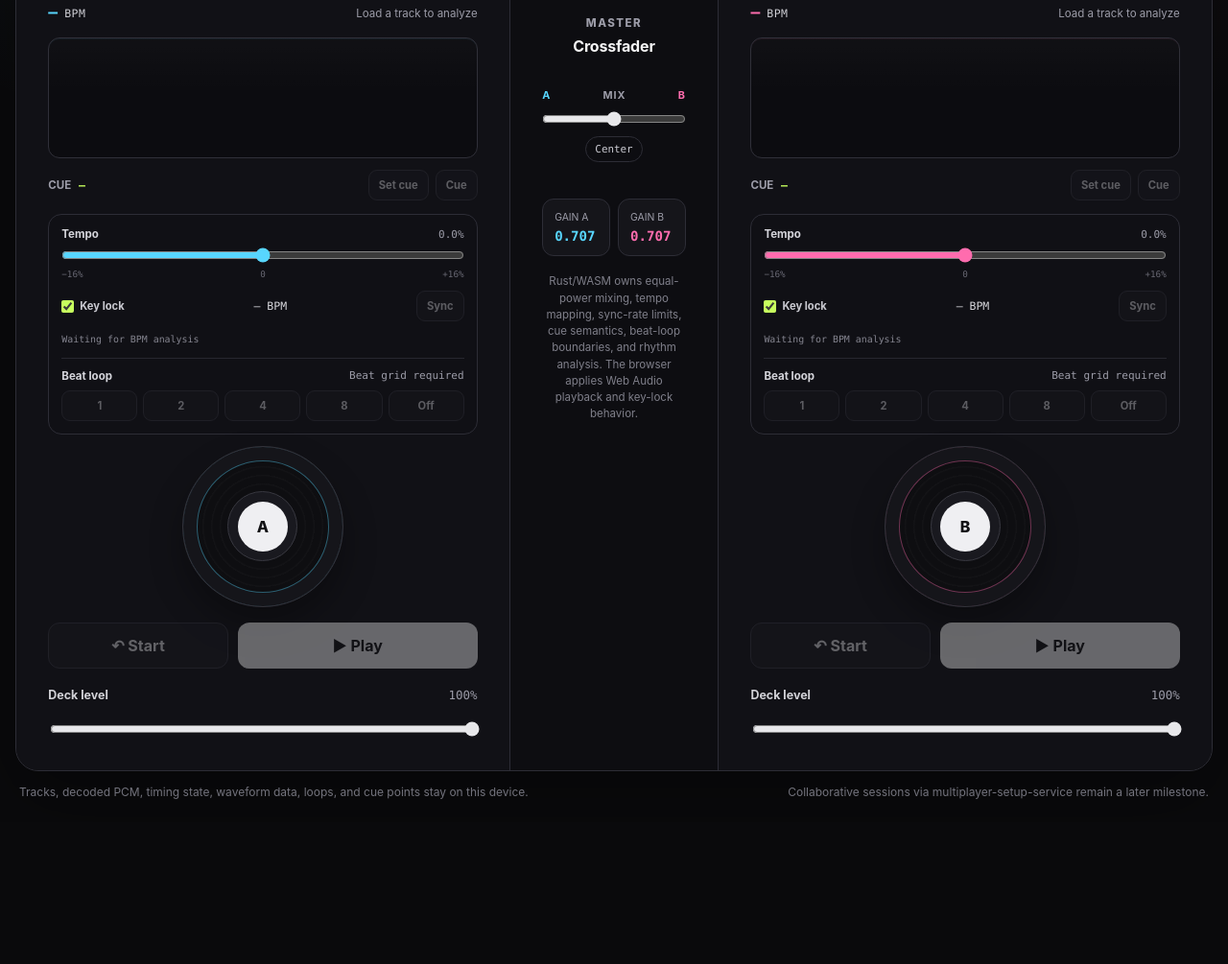
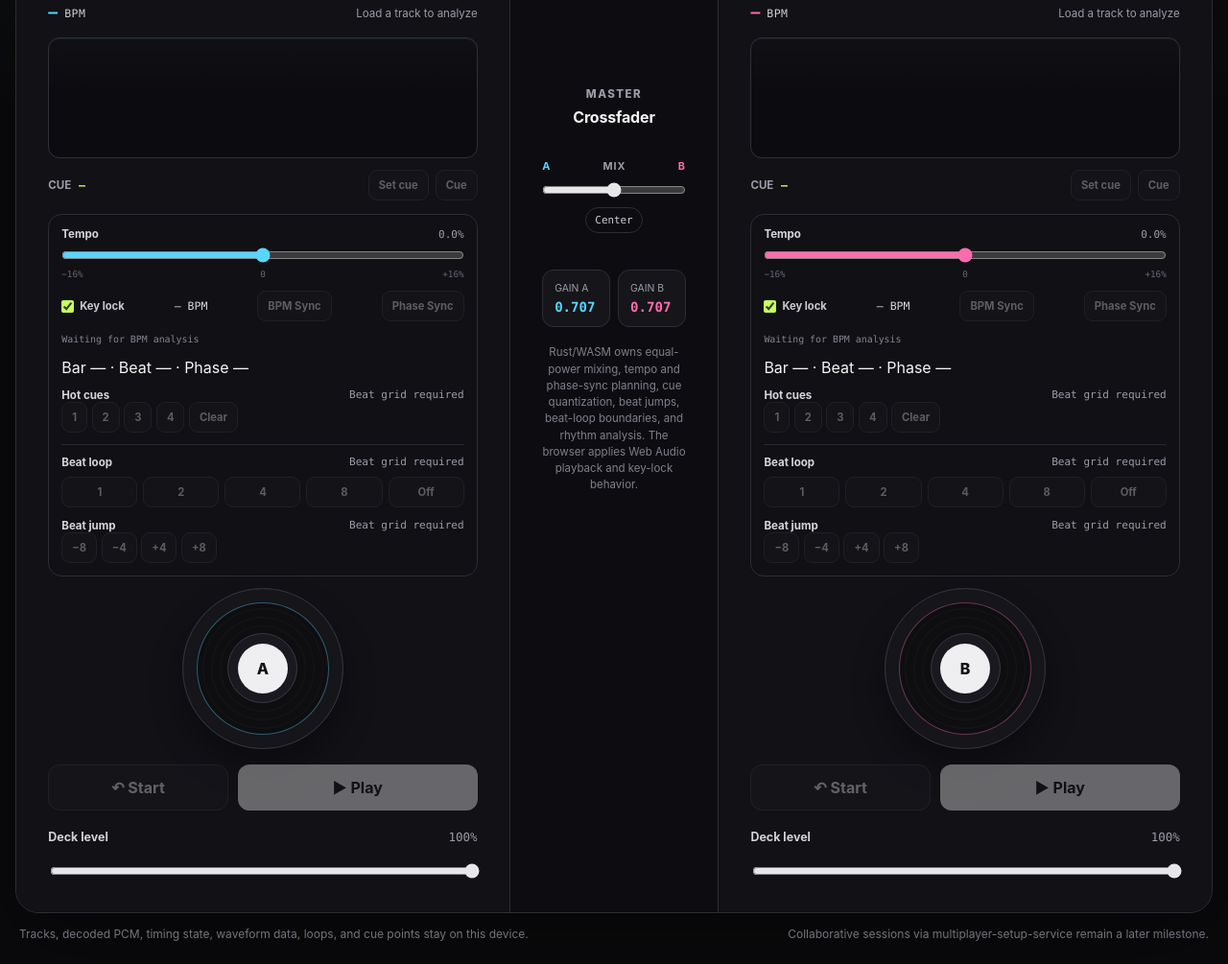
Before and after one commit to moritzbrantner/dj-party, a plain HTML site: page web/index.html in a window 1280 px wide. Shown: the part 460-1465 px from the top of the page at 96% size. Before the commit the page ends 1317 px from the top, so only its background shows below. Drawn offline with Linux system fonts and the light colour scheme; a script that the page names is missing.

Commit message:
feat: add phase sync hot cue and beat jump UI

```diff
--- a/web/index.html
+++ b/web/index.html
@@ -19,7 +19,7 @@
             <span class="brand-mark" aria-hidden="true">◉</span>
             <span>DJ Party</span>
           </a>
-          <p class="tagline">Two decks. Local tracks. Rust timing and analysis in the mix.</p>
+          <p class="tagline">Two decks. Local tracks. Rust transport and analysis in the mix.</p>
         </div>
         <div class="session-status" aria-label="Session status">
           <span class="status-dot" aria-hidden="true"></span>
@@ -74,7 +74,7 @@
               class="waveform"
               width="720"
               height="124"
-              aria-label="Deck A waveform, beat grid, loop, cue point, and playhead"
+              aria-label="Deck A waveform, beat grid, loop, cue points, and playhead"
             ></canvas>
           </div>
           <div class="cue-row">
@@ -109,9 +109,26 @@
                 <span>Key lock</span>
               </label>
               <output id="deck-a-effective-bpm" class="effective-bpm">— BPM</output>
-              <button id="deck-a-sync" class="mini-button sync-button" type="button" disabled>Sync</button>
+              <button id="deck-a-sync" class="mini-button sync-button" type="button" disabled>BPM Sync</button>
+              <button id="deck-a-phase-sync" class="mini-button phase-sync-button" type="button" disabled>Phase Sync</button>
             </div>
             <div class="timing-status" id="deck-a-timing-status" aria-live="polite">Waiting for BPM analysis</div>
+            <output id="deck-a-beat-position" class="beat-position" aria-live="polite">Bar — · Beat — · Phase —</output>
+
+            <div class="hot-cue-control performance-control">
+              <div class="timing-heading">
+                <span>Hot cues</span>
+                <output id="deck-a-hot-cue-status">Beat grid required</output>
+              </div>
+              <div id="deck-a-hot-cue-controls" class="hot-cue-buttons" role="group" aria-label="Deck A hot cues">
+                <button class="mini-button hot-cue-button" type="button" data-hot-cue="1" disabled>1</button>
+                <button class="mini-button hot-cue-button" type="button" data-hot-cue="2" disabled>2</button>
+                <button class="mini-button hot-cue-button" type="button" data-hot-cue="3" disabled>3</button>
+                <button class="mini-button hot-cue-button" type="button" data-hot-cue="4" disabled>4</button>
+                <button id="deck-a-hot-cues-clear" class="mini-button" type="button" disabled>Clear</button>
+              </div>
+            </div>
+
             <div class="loop-control">
               <div class="timing-heading">
                 <span>Beat loop</span>
@@ -123,6 +140,19 @@
                 <button class="mini-button" type="button" data-loop-beats="4" disabled>4</button>
                 <button class="mini-button" type="button" data-loop-beats="8" disabled>8</button>
                 <button id="deck-a-loop-off" class="mini-button loop-off-button" type="button" disabled>Off</button>
+              </div>
+            </div>
+
+            <div class="beat-jump-control performance-control">
+              <div class="timing-heading">
+                <span>Beat jump</span>
+                <output id="deck-a-beat-jump-status">Beat grid required</output>
+              </div>
+              <div id="deck-a-beat-jump-controls" class="beat-jump-buttons" role="group" aria-label="Deck A beat jumps">
+                <button class="mini-button" type="button" data-beat-jump="-8" disabled>−8</button>
+                <button class="mini-button" type="button" data-beat-jump="-4" disabled>−4</button>
+                <button class="mini-button" type="button" data-beat-jump="4" disabled>+4</button>
+                <button class="mini-button" type="button" data-beat-jump="8" disabled>+8</button>
               </div>
             </div>
           </section>
@@ -184,8 +214,8 @@
           </div>
 
           <p class="engine-note">
-            Rust/WASM owns equal-power mixing, tempo mapping, sync-rate limits, cue semantics, beat-loop boundaries,
-            and rhythm analysis. The browser applies Web Audio playback and key-lock behavior.
+            Rust/WASM owns equal-power mixing, tempo and phase-sync planning, cue quantization, beat jumps,
+            beat-loop boundaries, and rhythm analysis. The browser applies Web Audio playback and key-lock behavior.
           </p>
         </section>
 
@@ -235,7 +265,7 @@
               class="waveform"
               width="720"
               height="124"
-              aria-label="Deck B waveform, beat grid, loop, cue point, and playhead"
+              aria-label="Deck B waveform, beat grid, loop, cue points, and playhead"
             ></canvas>
           </div>
           <div class="cue-row">
@@ -270,9 +300,26 @@
                 <span>Key lock</span>
               </label>
               <output id="deck-b-effective-bpm" class="effective-bpm">— BPM</output>
-              <button id="deck-b-sync" class="mini-button sync-button" type="button" disabled>Sync</button>
+              <button id="deck-b-sync" class="mini-button sync-button" type="button" disabled>BPM Sync</button>
+              <button id="deck-b-phase-sync" class="mini-button phase-sync-button" type="button" disabled>Phase Sync</button>
             </div>
             <div class="timing-status" id="deck-b-timing-status" aria-live="polite">Waiting for BPM analysis</div>
+            <output id="deck-b-beat-position" class="beat-position" aria-live="polite">Bar — · Beat — · Phase —</output>
+
+            <div class="hot-cue-control performance-control">
+              <div class="timing-heading">
+                <span>Hot cues</span>
+                <output id="deck-b-hot-cue-status">Beat grid required</output>
+              </div>
+              <div id="deck-b-hot-cue-controls" class="hot-cue-buttons" role="group" aria-label="Deck B hot cues">
+                <button class="mini-button hot-cue-button" type="button" data-hot-cue="1" disabled>1</button>
+                <button class="mini-button hot-cue-button" type="button" data-hot-cue="2" disabled>2</button>
+                <button class="mini-button hot-cue-button" type="button" data-hot-cue="3" disabled>3</button>
+                <button class="mini-button hot-cue-button" type="button" data-hot-cue="4" disabled>4</button>
+                <button id="deck-b-hot-cues-clear" class="mini-button" type="button" disabled>Clear</button>
+              </div>
+            </div>
+
             <div class="loop-control">
               <div class="timing-heading">
                 <span>Beat loop</span>
@@ -284,6 +331,19 @@
                 <button class="mini-button" type="button" data-loop-beats="4" disabled>4</button>
                 <button class="mini-button" type="button" data-loop-beats="8" disabled>8</button>
                 <button id="deck-b-loop-off" class="mini-button loop-off-button" type="button" disabled>Off</button>
+              </div>
+            </div>
+
+            <div class="beat-jump-control performance-control">
+              <div class="timing-heading">
+                <span>Beat jump</span>
+                <output id="deck-b-beat-jump-status">Beat grid required</output>
+              </div>
+              <div id="deck-b-beat-jump-controls" class="beat-jump-buttons" role="group" aria-label="Deck B beat jumps">
+                <button class="mini-button" type="button" data-beat-jump="-8" disabled>−8</button>
+                <button class="mini-button" type="button" data-beat-jump="-4" disabled>−4</button>
+                <button class="mini-button" type="button" data-beat-jump="4" disabled>+4</button>
+                <button class="mini-button" type="button" data-beat-jump="8" disabled>+8</button>
               </div>
             </div>
           </section>
```
